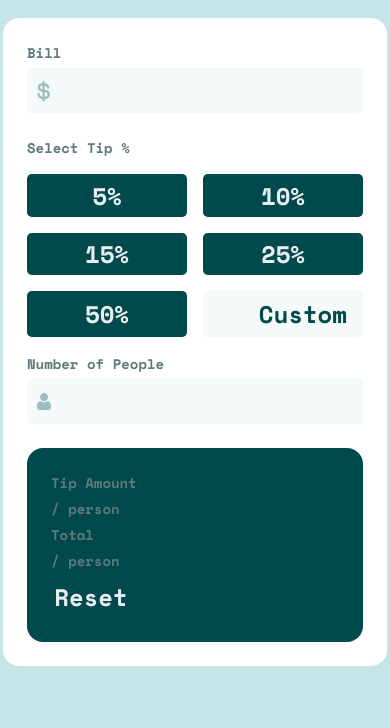
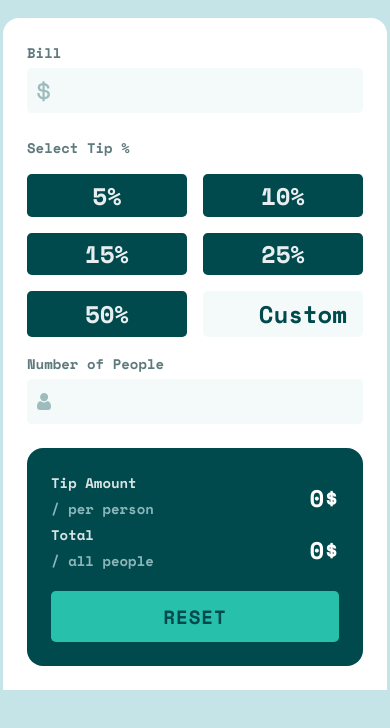
Before and after one commit to juliabush/tip-calculator-app, a plain HTML site: page index.html in a window 390 px wide. Shown: the part 116-844 px from the top of the page. Drawn offline with nearby package versions, Linux system fonts and the light colour scheme.

Commit message:
Mobile version completed

```diff
--- a/index.html
+++ b/index.html
@@ -30,16 +30,18 @@
 <input type="number" class="input ppl">
 <section class="tip-result__conatiner">
   <div class="tip-flex__row">
-    <div class="tip-mini__flex-row">
+    <div class="tip-mini__flex-column">
       <p class="tip-title">Tip Amount</p>
-  <p class="tip-caption">/ person</p>
+  <p class="tip-caption">/ per person</p>
     </div>
+    <div class="tip-amount  result">0$</div>
   </div>
   <div class="tip-flex__row">
-    <div class="tip-mini__flex-row">
+    <div class="tip-mini__flex-column">
       <p class="tip-title">Total</p>
-      <p class="tip-caption">/ person</p>
+      <p class="tip-caption">/ all people</p>
     </div>
+    <div class="tip-amount__total  result">0$</div>
   </div>
   <button class="reset-button">Reset</button>
 </section>
--- a/style.css
+++ b/style.css
@@ -106,6 +106,7 @@ input::-webkit-inner-spin-button {
     padding-right: .5rem;
     color: var(--clr-Verydarkcyan);
    outline: transparent;
+   cursor: pointer;
   }
   input:focus{
     outline: 2px solid var(--clr-Verydarkcyan);
@@ -130,6 +131,9 @@ input::-webkit-inner-spin-button {
     padding-right: .5rem;
     color: var(--clr-Verydarkcyan);
   }
+  .tip:focus {
+    outline: 2px solid var(--clr-Strongcyan);
+  }
   button {
     padding: .2rem;
     font-size: var(--font-size-inputs);
@@ -137,6 +141,10 @@ input::-webkit-inner-spin-button {
     border-radius: .3rem;
     background-color: var(--clr-Verydarkcyan);
     color: #ffffffe8;
+    cursor: pointer;
+  }
+  button:focus {
+    outline: 4px solid var(--clr-Strongcyan);
   }
   .tip-buttons__label {
     margin-bottom: 1rem;
@@ -145,6 +153,8 @@ input::-webkit-inner-spin-button {
     background-color: var(--clr-White);
     padding: 1.5rem;
     border-radius: 1rem;
+    border-bottom-left-radius: 0;
+    border-bottom-right-radius: 0;
     display: grid;
     max-width: 400px;
   }
@@ -160,3 +170,35 @@ input::-webkit-inner-spin-button {
     row-gap: 1rem;
     margin-bottom: 1rem;
   }
+  .tip-title {
+    color: rgba(255, 255, 255, 0.849);
+  }
+  .tip-caption {
+    color: var(--clr-Lightgrayishcyan);
+    opacity: 0.7;
+  }
+  .reset-button {
+    background-color: var(--clr-Darkgrayishcyan);
+    margin-top: 1rem;
+    font-size: 1.2rem;
+    padding: .7rem;
+    text-transform: uppercase;
+    letter-spacing: 1px;
+    color: var(--clr-Verydarkcyan);
+    background-color: var(--clr-Strongcyan);
+  }
+  .reset-button:focus {
+    outline: 3px solid var(--clr-White);
+  }
+  .tip-result__conatiner {
+    display: grid;
+  }
+  .tip-flex__row {
+    display: flex;
+    align-items: center;
+    justify-content: space-between;
+  }
+  .result {
+    font-size: 1.5rem;
+    color: white;
+  }
```
